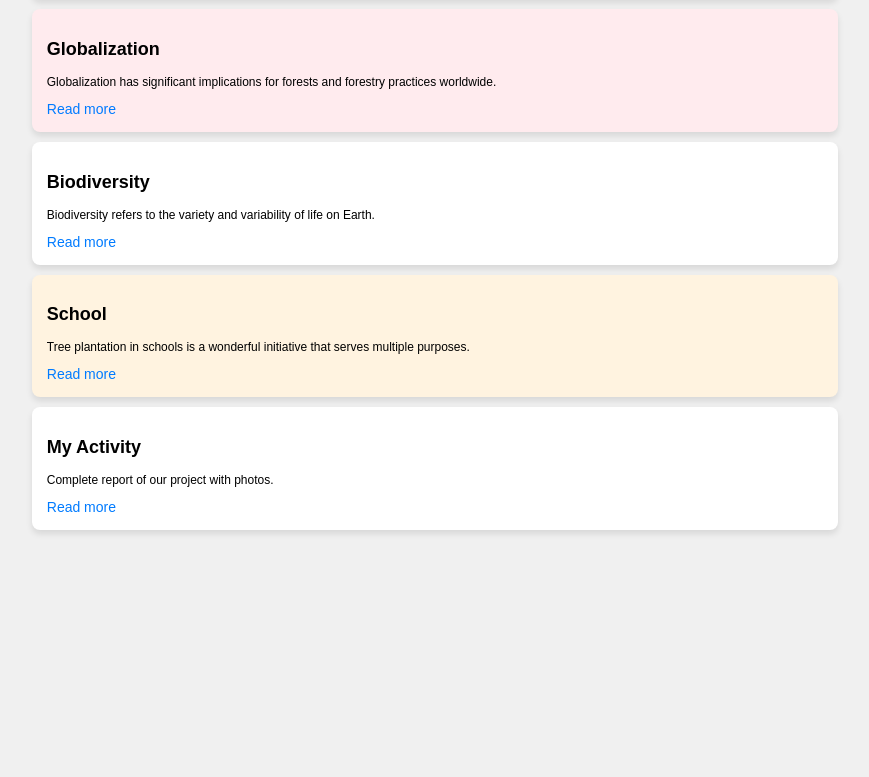
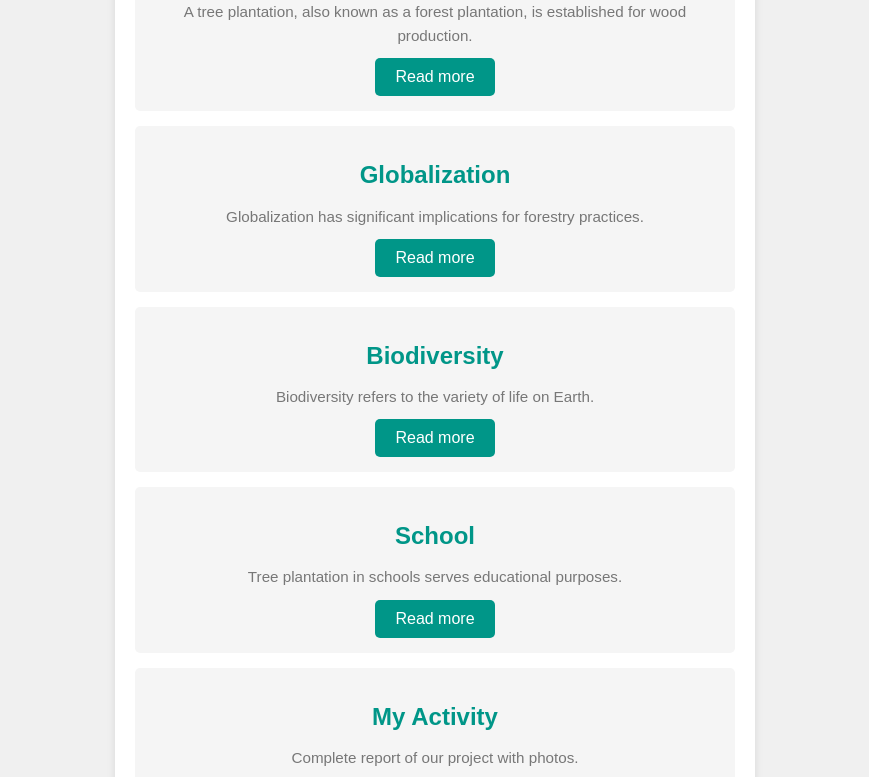
Before and after one commit to jithinvallur/TreePlantation, a plain HTML site: page Explore.html in a window 1280 px wide. Shown: the part 221-998 px from the top of the page, without its empty margins (205-1074 px from the left). Before the commit the page ends 800 px from the top, so only its background shows below. Drawn offline with Linux system fonts and the light colour scheme.

Commit message:
Explore.html

```diff
--- a/Explore.html
+++ b/Explore.html
@@ -1,98 +1,106 @@
-
   <!DOCTYPE html>
 <html lang="en">
 <head>
     <meta charset="UTF-8">
     <meta name="viewport" content="width=device-width, initial-scale=1.0">
-    <title>Various Topics On Internet Usage In Village</title>
+    <title>Various Topics On Tree Plantation</title>
     <style>
         body {
+            font-family: Arial, sans-serif;
+            background-color: #f0f0f0;
+            margin: 0;
             display: flex;
             justify-content: center;
             align-items: center;
-            height: 100vh;
-            margin: 0;
-            font-family: Arial, sans-serif;
-            background-color: #f0f0f0;
-            font-size: 12px; /* Compressed text size */
+            height: 140vh;
+        }
+        .container {
+            max-width: 600px;
+            background-color: #fff;
+            padding: 20px;
+            border-radius: 8px;
+            box-shadow: 0 4px 8px rgba(0, 0, 0, 0.1);
+            text-align: center;
         }
         h1 {
-            text-align: center;
+            color: #009688;
+            font-size: 2.5em;
+            margin-bottom: 20px;
+        }
+        h2 {
             color: #333;
-            font-size: 24px; /* Compressed text size */
+            font-size: 1.8em;
+            margin-bottom: 10px;
         }
-        ul {
-            list-style-type: none;
-            padding: 0;
-        }
-        li {
-            margin: 10px 0;
+        p {
+            color: #666;
+            font-size: 1em;
+            line-height: 1.6;
+            margin-bottom: 20px;
         }
         .box {
+            background-color: #f5f5f5;
             padding: 15px;
-            border-radius: 8px;
-            box-shadow: 0 4px 6px rgba(0, 0, 0, 0.1);
-            transition: box-shadow 0.3s ease;
-            background-color: #fff;
+            border-radius: 5px;
+            margin-bottom: 15px;
+            transition: transform 0.3s ease, box-shadow 0.3s ease;
         }
         .box:hover {
-            box-shadow: 0 6px 8px rgba(0, 0, 0, 0.15);
+            transform: translateY(-5px);
+            box-shadow: 0 6px 12px rgba(0, 0, 0, 0.1);
+        }
+        .box h2 {
+            color: #009688;
+            font-size: 1.5em;
+            margin-bottom: 10px;
+        }
+        .box p {
+            color: #777;
+            font-size: 0.95em;
+            margin-bottom: 10px;
         }
         .box a {
+            display: inline-block;
+            padding: 10px 20px;
+            background-color: #009688;
+            color: #fff;
             text-decoration: none;
-            color: #007BFF;
-            font-size: 14px; /* Compressed text size */
+            border-radius: 5px;
+            transition: background-color 0.3s ease;
         }
         .box a:hover {
-            color: #0056b3;
-        }
-        .Tree Plantation {
-            background-color: #e3f2fd;
-        }
-        .Globalization {
-            background-color: #ffebee;
-        }
-        .Biodiversitu {
-            background-color: #e8f5e9;
-        }
-        .School {
-            background-color: #fff3e0;
-        }
-        .My Activity {
-            background-color: #f3e5f5;
+            background-color: #00796b;
         }
     </style>
 </head>
 <body>
-    <div>
+    <div class="container">
         <h1>Topics On Tree Plantation</h1>
-        <ul>
-            <li class="box Tree Plantation">
-                <h2> Tree Plantation</h2>
-                <p> A tree plantation, also known as a forest plantation, plantation forest, or timber plantation, is a forest established for high-volume wood production..</p>
-                <a href="Tree Plantation.html" target="_blank">Read more</a>
-            </li>
-            <li class="box Globalization">
-                <h2>Globalization</h2>
-                <p>Globalization has significant implications for forests and forestry practices worldwide.</p>
-                <a href="Globalization.html" target="_blank">Read more</a>
-            </li>
-            <li class="box Biodiversity">
-                <h2>Biodiversity</h2>
-                <p>Biodiversity refers to the variety and variability of life on Earth.</p>
-                <a href="Biodiversity.html" target="_blank">Read more</a>
-            </li>
-            <li class="box School">
-                <h2>School</h2>
-                <p>Tree plantation in schools is a wonderful initiative that serves multiple purposes.</p>
-                <a href="School.html" target="_blank">Read more</a>
-            </li>
- <li class="box My Activity">
-                <h2>My Activity</h2>
-                <p>Complete report of our project with photos.</p>
-                <a href="My Activity.html" target="_blank">Read more</a>
-</li>
-        </ul>
+        <div class="box">
+            <h2>Tree Plantation</h2>
+            <p>A tree plantation, also known as a forest plantation, is established for wood production.</p>
+            <a href="TreePlantation.html">Read more</a>
+        </div>
+        <div class="box">
+            <h2>Globalization</h2>
+            <p>Globalization has significant implications for forestry practices.</p>
+            <a href="Globalization.html">Read more</a>
+        </div>
+        <div class="box">
+            <h2>Biodiversity</h2>
+            <p>Biodiversity refers to the variety of life on Earth.</p>
+            <a href="Biodiversity.html">Read more</a>
+        </div>
+        <div class="box">
+            <h2>School</h2>
+            <p>Tree plantation in schools serves educational purposes.</p>
+            <a href="School.html">Read more</a>
+        </div>
+        <div class="box">
+            <h2>My Activity</h2>
+            <p>Complete report of our project with photos.</p>
+            <a href="MyActivity.html">Read more</a>
+        </div>
     </div>
 </body>
 </html>
```
